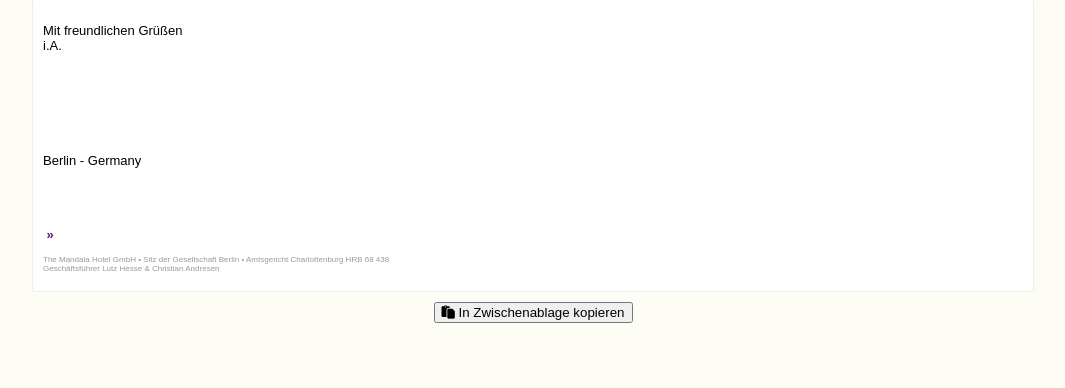
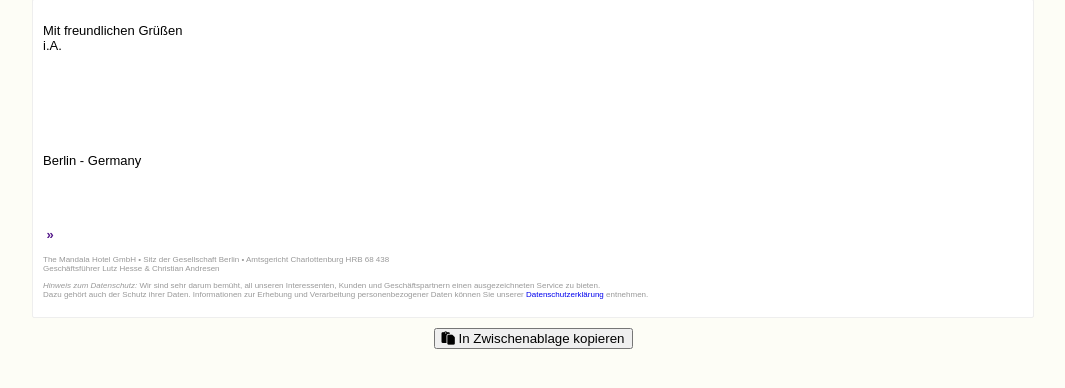
Before and after one commit to yinken/signature-maker, a PHP site: page /?outlet=1 in a window 1280 px wide. Shown: the part 163-551 px from the top of the page, without its empty margins (107-1172 px from the left). Run offline with PHP 8.4, Linux system fonts and the light colour scheme; data that the repository does not hold is empty; some libraries are stand-ins or nearby versions.

Commit message:
update to conform with new privacy policy

```diff
--- a/index.php
+++ b/index.php
@@ -144,6 +144,9 @@ foreach ($smLinks as $key => $value) {
 				<p style="margin-top:.5em;font-size: 8px; font-family: Arial, Helvetica, sans-serif;color:#999999">
 					The Mandala Hotel GmbH &#8226; Sitz der Gesellschaft Berlin &#8226; Amtsgericht Charlottenburg HRB 68 438<br> Gesch&auml;ftsf&uuml;hrer Lutz Hesse &amp; Christian Andresen
 				</p>
+				<p style="margin-top:.5em;font-size: 8px; font-family: Arial, Helvetica, sans-serif;color:#999999">
+					<em>Hinweis zum Datenschutz:</em> Wir sind sehr darum bemüht, all unseren Interessenten, Kunden und Geschäftspartnern einen ausgezeichneten Service zu bieten.<br>Dazu gehört auch der Schutz ihrer Daten. Informationen zur Erhebung und Verarbeitung personenbezogener Daten können Sie unserer <a href="<?php echo $data['default_url']?>/de/datenschutz">Datenschutzerklärung</a> entnehmen.
+				</p>
 			</div>
 		</div>
 		<div class="cta">
```
